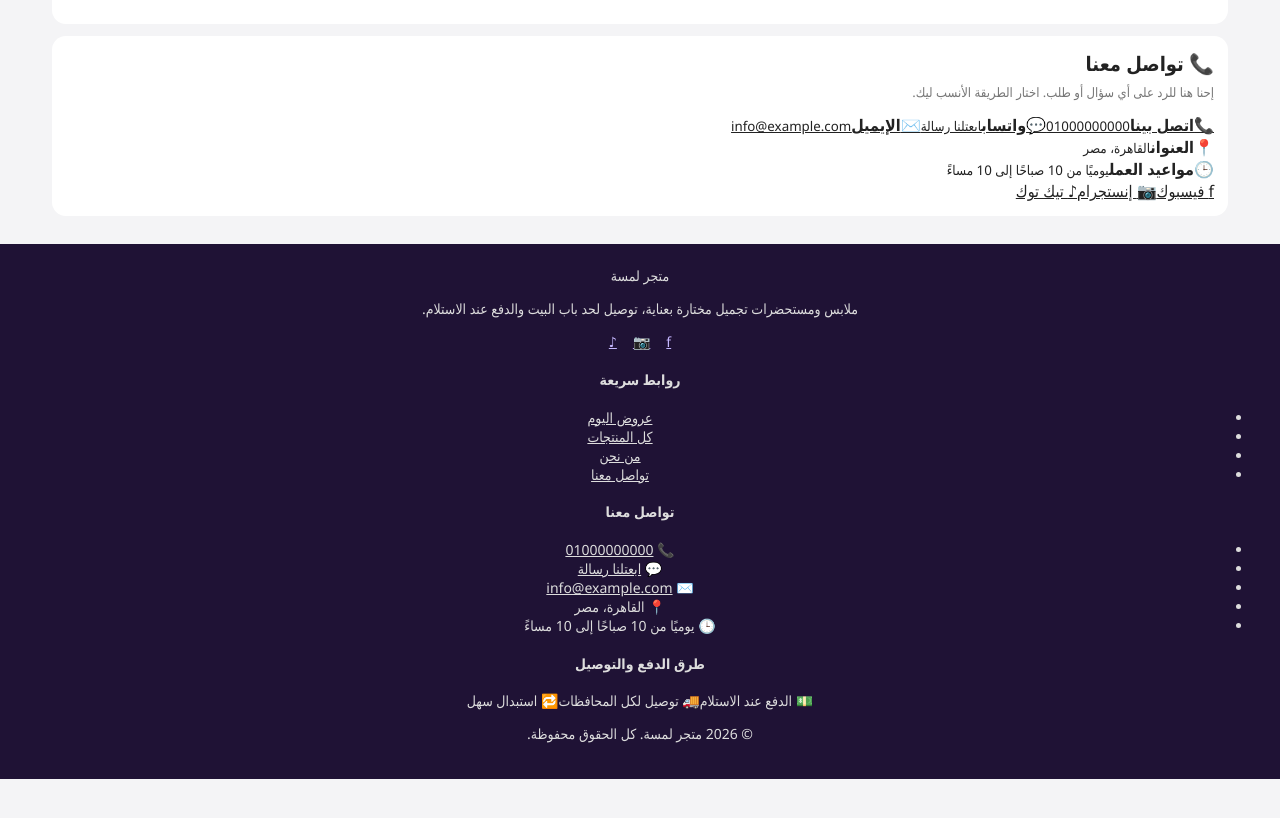
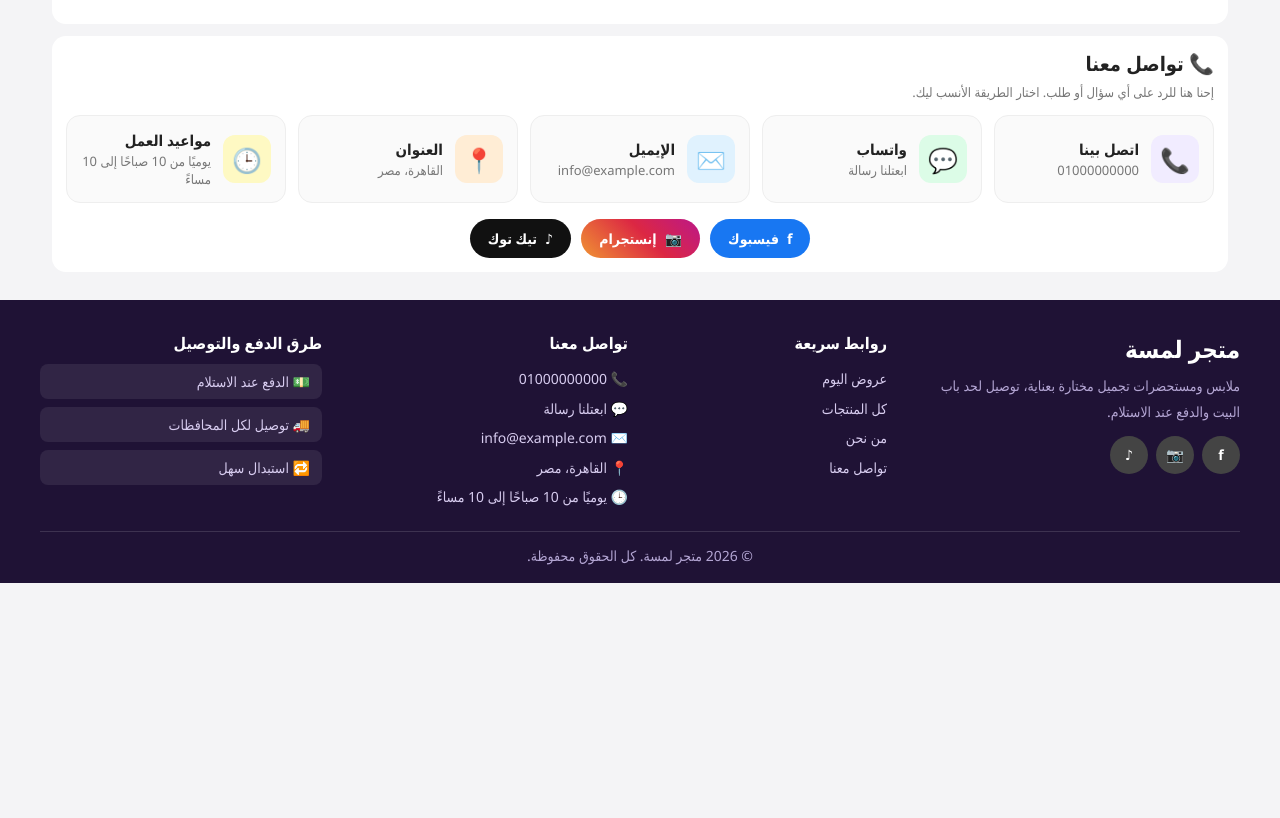
Before and after one commit to moh9180812-cyber/revo, a plain HTML site: page index.html in a window 1280 px wide. Shown: the part 1851-2669 px from the top of the page. After the commit the page ends 2498 px from the top, so only its background shows below. Drawn offline with Linux system fonts and the light colour scheme.

Commit message:
Refactor footer and contact card styles

```diff
--- a/shop.css
+++ b/shop.css
@@ -82,11 +82,6 @@ select { padding: 8px 10px; border: 1px solid #ddd; border-radius: 8px; font-fam
 
 /* من نحن / تواصل / فوتر */
 .about { text-align: center; line-height: 1.9; }
-.contact-list { list-style: none; padding: 0; line-height: 2.2; margin: 0; }
-.contact-list a, .social a { color: var(--brand); }
-footer { background: #1f1235; color: #ddd; text-align: center; padding: 22px 16px; margin-top: 16px; font-size: 14px; }
-.social { display: flex; gap: 16px; justify-content: center; margin-bottom: 10px; }
-.social a { color: #c4b5fd; }
 
 /* الشريط السفلي (موبايل) */
 .bottom-nav { display: none; position: fixed; bottom: 0; left: 0; right: 0; background: #fff; box-shadow: 0 -2px 10px #0002; z-index: 25; justify-content: space-around; padding: 4px 0; }
@@ -153,3 +148,43 @@ form input, form textarea { width: 100%; padding: 10px; border: 1px solid #ccc;
 
 .cart-line .ph { position: relative; }
 .toast { position: fixed; bottom: 80px; left: 50%; transform: translateX(-50%); background: #222; color: #fff; padding: 10px 18px; border-radius: 999px; z-index: 99; font-size: 14px; }
+
+/* ===== تواصل معنا: كروت بأيقونات ===== */
+.contact-cards { display: grid; grid-template-columns: repeat(auto-fit, minmax(200px, 1fr)); gap: 12px; margin-top: 14px; }
+.ccard { display: flex; align-items: center; gap: 12px; padding: 14px; border: 1px solid #eee; border-radius: 14px; background: #fafafa; text-decoration: none; color: inherit; transition: box-shadow .15s, transform .15s, border-color .15s; }
+a.ccard:hover { box-shadow: 0 6px 18px #0002; transform: translateY(-2px); border-color: var(--brand); }
+.ccard b { display: block; font-size: 15px; }
+.ccard small { display: block; color: var(--muted); font-size: 13px; margin-top: 2px; word-break: break-word; }
+.cicon { flex: none; width: 48px; height: 48px; border-radius: 12px; display: flex; align-items: center; justify-content: center; font-size: 24px; background: #f1ecff; }
+.c-wa .cicon { background: #dcfce7; }
+.c-mail .cicon { background: #e0f2fe; }
+.c-addr .cicon { background: #ffedd5; }
+.c-hours .cicon { background: #fef9c3; }
+.social-row { display: flex; flex-wrap: wrap; gap: 10px; margin-top: 16px; justify-content: center; }
+.sbtn { display: inline-flex; align-items: center; gap: 8px; padding: 10px 18px; border-radius: 999px; color: #fff; text-decoration: none; font-size: 14px; font-weight: 600; background: #444; }
+.sbtn span { font-weight: 800; }
+.s-facebook { background: #1877f2; }
+.s-instagram { background: linear-gradient(45deg, #f09433, #dc2743 55%, #bc1888); }
+.s-tiktok { background: #111; }
+.s-youtube { background: #e00; }
+
+/* ===== الفوتر ===== */
+.site-footer { background: #1f1235; color: #d8cdf0; text-align: initial; padding: 32px 16px 18px; margin-top: 16px; font-size: 14px; }
+.footer-grid { max-width: 1200px; margin: auto; display: grid; grid-template-columns: 1.4fr 1fr 1.2fr 1.2fr; gap: 24px; }
+.footer-logo { font-size: 24px; font-weight: 800; color: #fff; margin-bottom: 8px; }
+.site-footer h4 { color: #fff; margin: 0 0 10px; font-size: 16px; }
+.site-footer ul { list-style: none; padding: 0; margin: 0; line-height: 2.1; }
+.site-footer a { color: #d8cdf0; text-decoration: none; }
+.site-footer a:hover { color: #fff; text-decoration: underline; }
+.muted-l { color: #b4a6d4; line-height: 1.8; margin: 0 0 12px; }
+.site-footer .social { display: flex; gap: 8px; margin: 0; justify-content: flex-start; }
+.sdot { width: 38px; height: 38px; border-radius: 50%; display: flex; align-items: center; justify-content: center; color: #fff !important; font-weight: 800; text-decoration: none !important; background: #444; }
+.pay { display: flex; flex-direction: column; gap: 8px; }
+.pay span { background: #ffffff14; border-radius: 8px; padding: 8px 12px; }
+.copy { max-width: 1200px; margin: 20px auto 0; padding-top: 14px; border-top: 1px solid #ffffff22; text-align: center; color: #b4a6d4; }
+@media (max-width: 760px) {
+  .footer-grid { grid-template-columns: 1fr 1fr; }
+  .footer-grid > div:first-child { grid-column: 1 / -1; }
+  .contact-cards { grid-template-columns: 1fr; }
+  .site-footer { padding-bottom: 80px; }
+}
```
